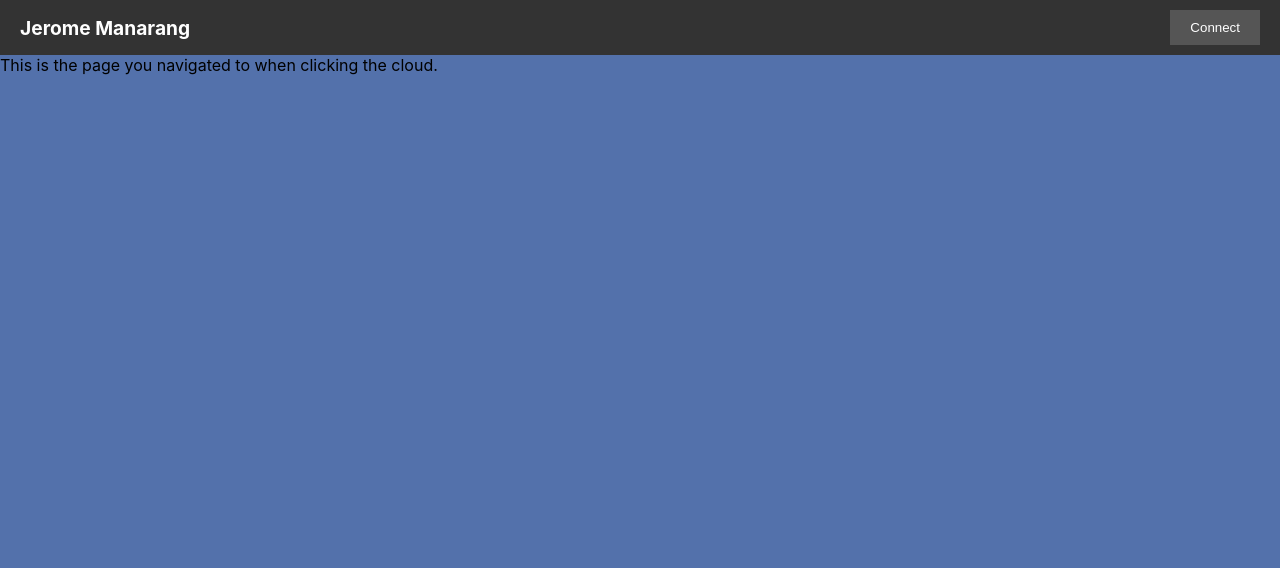
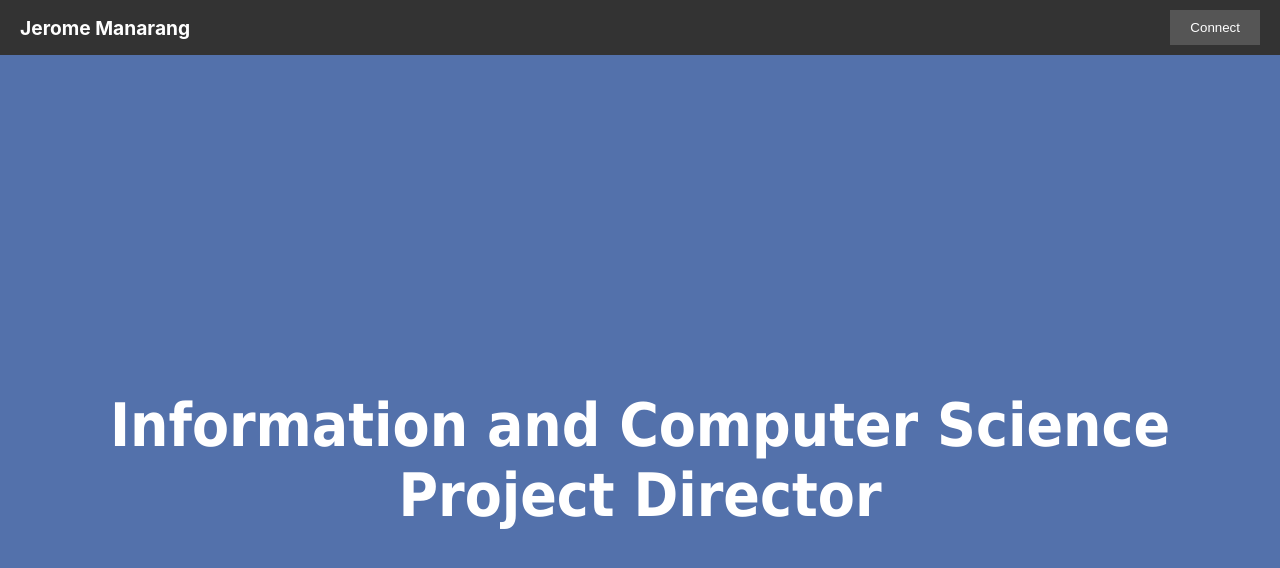
Before and after one commit to jerome-manarang/portfolio, a React (Create React App) app: page /ICSProjectDirector in a window 1280 px wide. Shown: the top 568 px of the page. Built offline with nearby package versions, Linux system fonts and the light colour scheme.

Commit message:
created ics project director page

```diff
--- a/package.json
+++ b/package.json
@@ -9,6 +9,7 @@
     "@testing-library/user-event": "^13.5.0",
     "aos": "^2.3.4",
     "bootstrap": "^5.3.3",
+    "framer-motion": "^12.4.3",
     "react": "^18.3.1",
     "react-dom": "^18.3.1",
     "react-router-dom": "^7.1.5",
--- /dev/null
+++ b/src/ICSProjectDirector.css
@@ -0,0 +1,15 @@
+.experience-title {
+    height: 90vh;
+    color: white;
+    font-size: 30px;
+    font-family: Tahoma, sans-serif;
+    display: flex;
+    justify-content: center;
+    flex-direction: column;
+    align-items: center;
+    position: relative; /* Enables absolute positioning for clouds
+    overflow: hidden; /* Keeps clouds contained within the viewport
+    padding: 20px; /* Adjust padding for better centering */
+    padding: 100px;
+    text-align: center;
+}
--- a/src/components/ICSProjectDirector.js
+++ b/src/components/ICSProjectDirector.js
@@ -1,11 +1,17 @@
 import React from "react";
+import '../ICSProjectDirector.css';
+import { motion } from "framer-motion";
 
 function ICSProjectDirector() {
   return (
-    <div className="container text-center">
-      <h1>Welcome to the New Page!</h1>
-      <p>This is the page you navigated to when clicking the cloud.</p>
-    </div>
+    <motion.div
+      className="experience-title"
+      initial={{ opacity: 0, y: -50 }}  // Start hidden and moved up
+      animate={{ opacity: 1, y: 0 }}    // Fade in and move down
+      transition={{ duration: 1.5, ease: "easeOut" }} // Smooth transition
+    >
+      <h1>Information and Computer Science Project Director</h1>
+    </motion.div>
   );
 }
 
```
Also changed, not shown: 1 other file (tests, documents, lock files or other folders).
